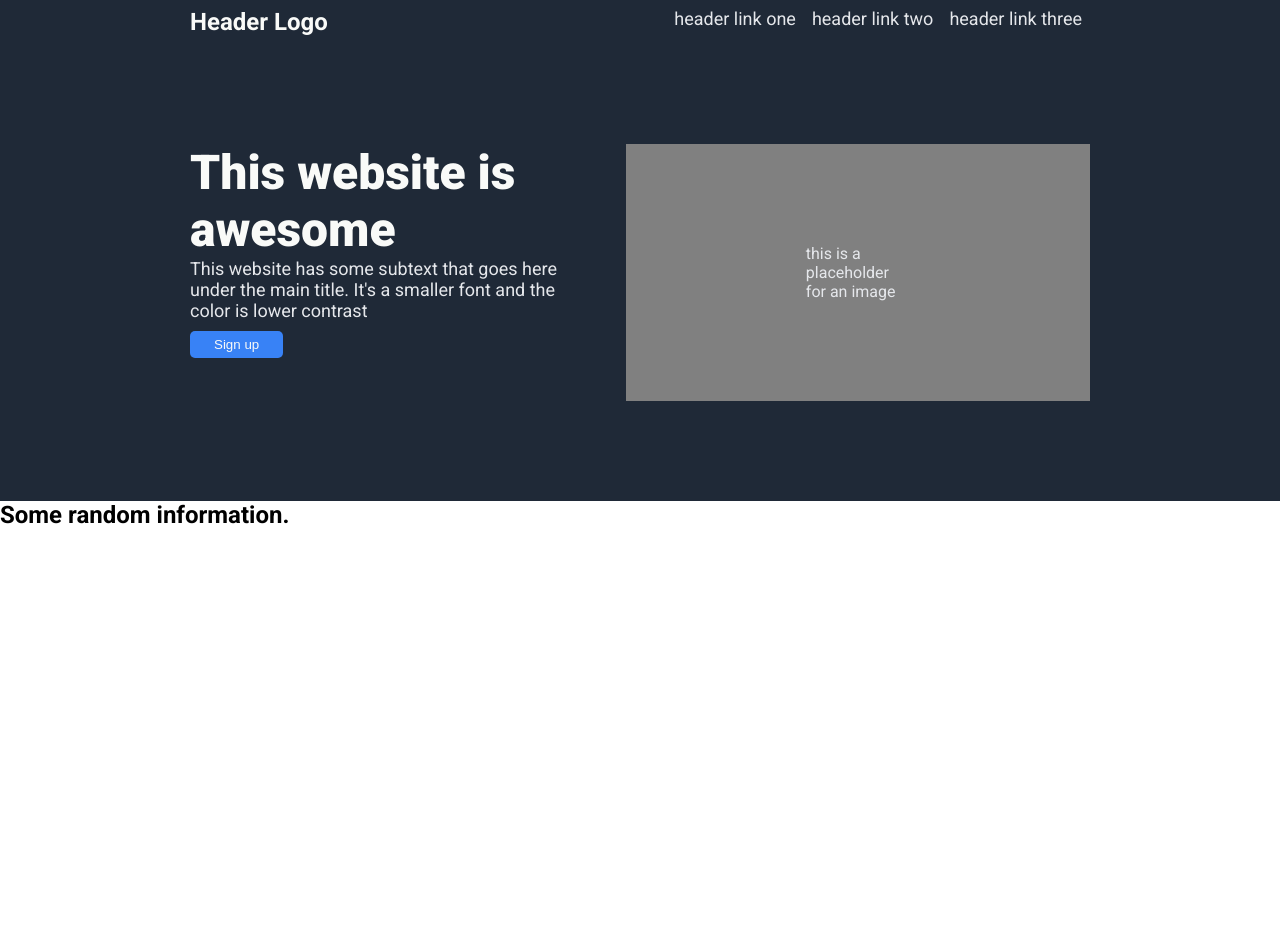
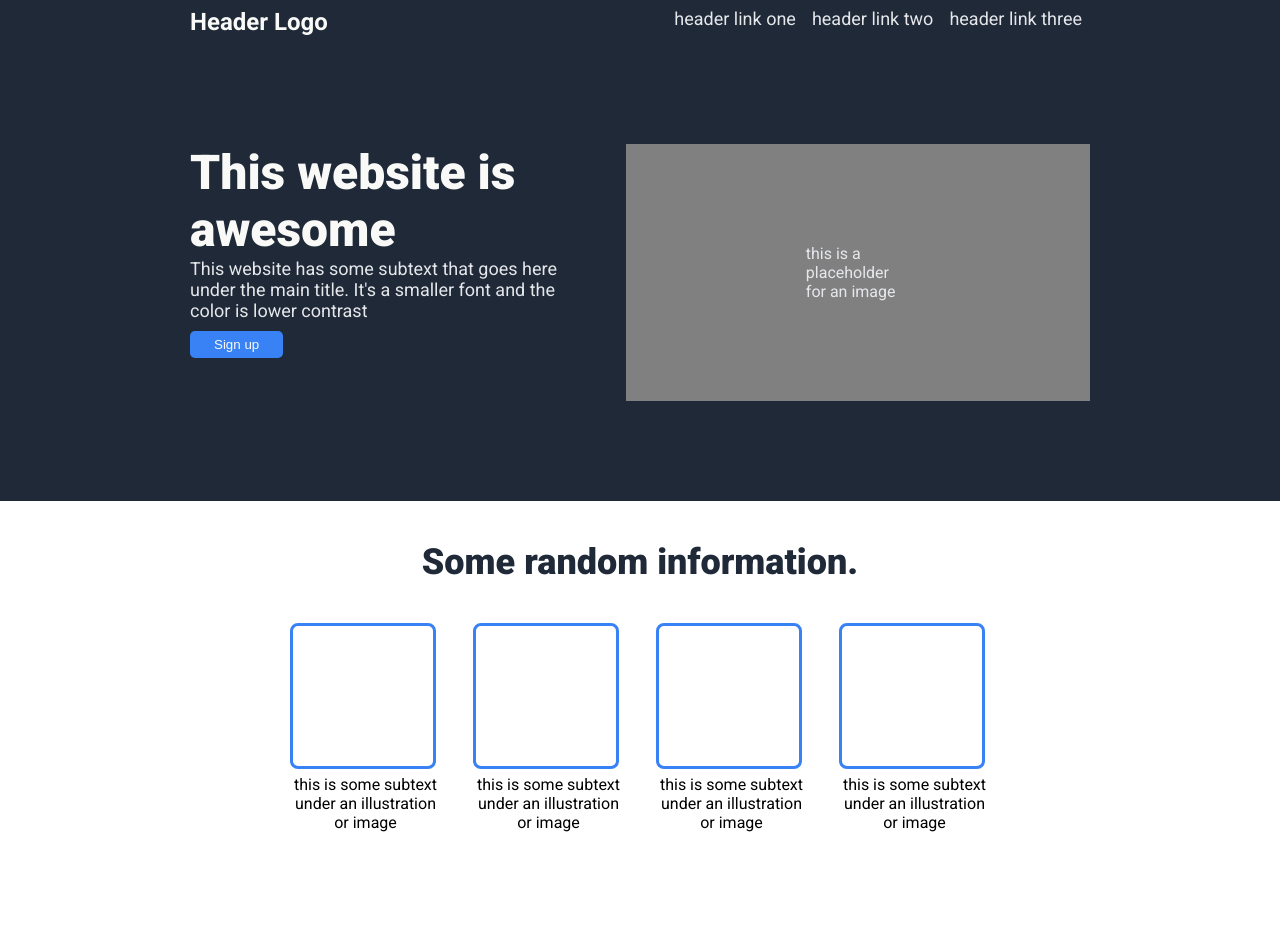
Before and after one commit to skinwalkerjones/odin-landing-page, a plain HTML site: page index.html in a window 1280 px wide. Before the commit the page ends 800 px from the top, so only its background shows below. Drawn offline with Linux system fonts and the light colour scheme.

Commit message:
finish rough first section after hero

```diff
--- a/index.html
+++ b/index.html
@@ -35,8 +35,26 @@
   </section>
 
     <section class="first">
-        <div class="container">
+        <div class="container2">
             <h1>Some random information.</h1>
+          <div class="images">
+            <figure>
+                <div class="blank-img"></div>
+                <figcaption>this is some subtext under an illustration or image</figcaption>
+            </figure>
+            <figure>
+                <div class="blank-img"></div>
+                <figcaption>this is some subtext under an illustration or image</figcaption>
+            </figure>
+            <figure>
+                <div class="blank-img"></div>
+                <figcaption>this is some subtext under an illustration or image</figcaption>
+            </figure>
+            <figure>
+                <div class="blank-img"></div>
+                <figcaption>this is some subtext under an illustration or image</figcaption>
+            </figure>
+          </div>
         </div>
     </section>
     <div class="second"></div>
--- a/styles.css
+++ b/styles.css
@@ -83,3 +83,43 @@
     border-radius: 5px;
     border: 0;
   }
+
+ /* first section after hero */
+
+ /* sections */
+
+ .container2 {
+    max-width: 700px;
+    margin: auto;
+    padding-bottom: 100px;
+    height: 100px;
+ }
+
+ /* content */
+
+.container2 h1 {
+    text-align: center;
+    margin: 40px 0;
+    font-size: 36px;
+    font-weight: 900;
+    color: #1F2937;
+}
+
+ .images {
+    display: flex;
+    justify-content: space-between;
+    gap: 32px;
+    padding-bottom: 100px;
+ }
+
+ .blank-img {
+    padding: 70px;
+    border: 3px solid #3882f6;
+    border-radius: 8px;
+    width: 0;
+    margin-bottom: 6px;
+ }
+
+ figcaption {
+    text-align: center;
+ }
```
